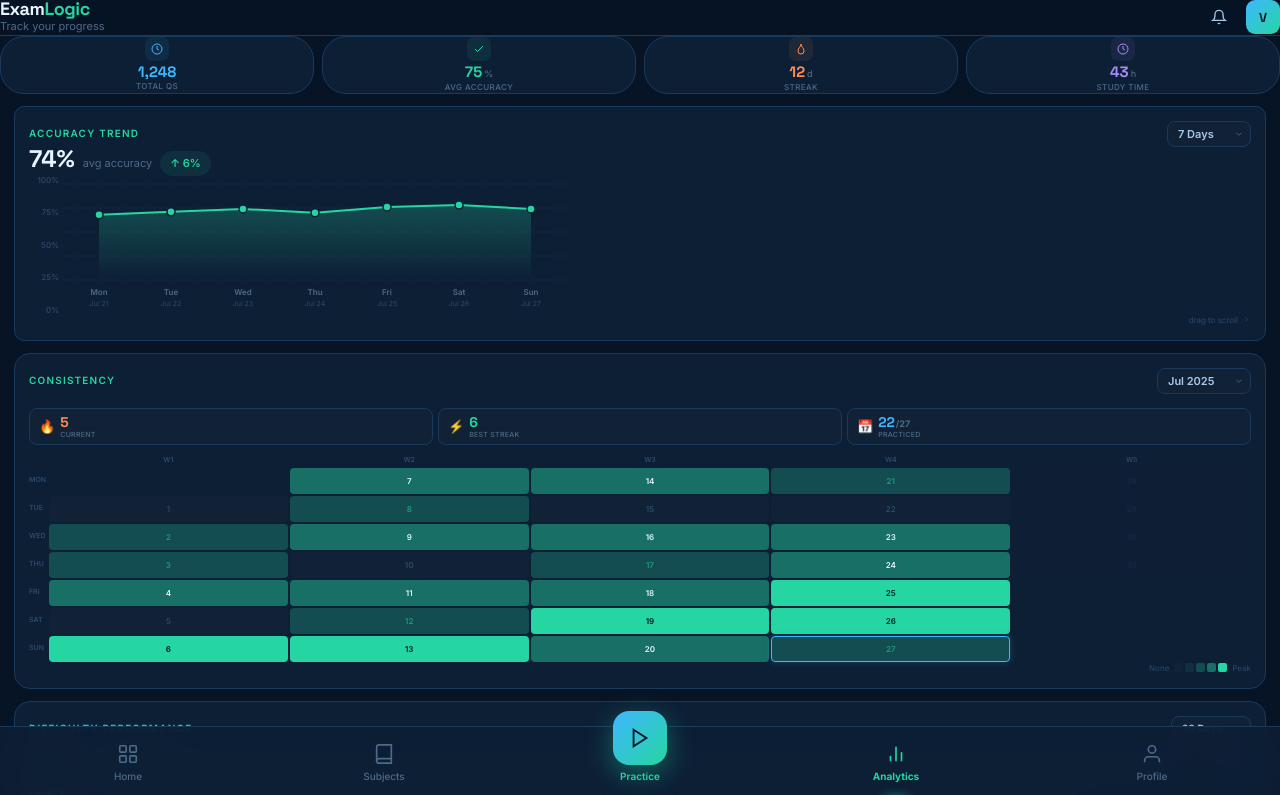
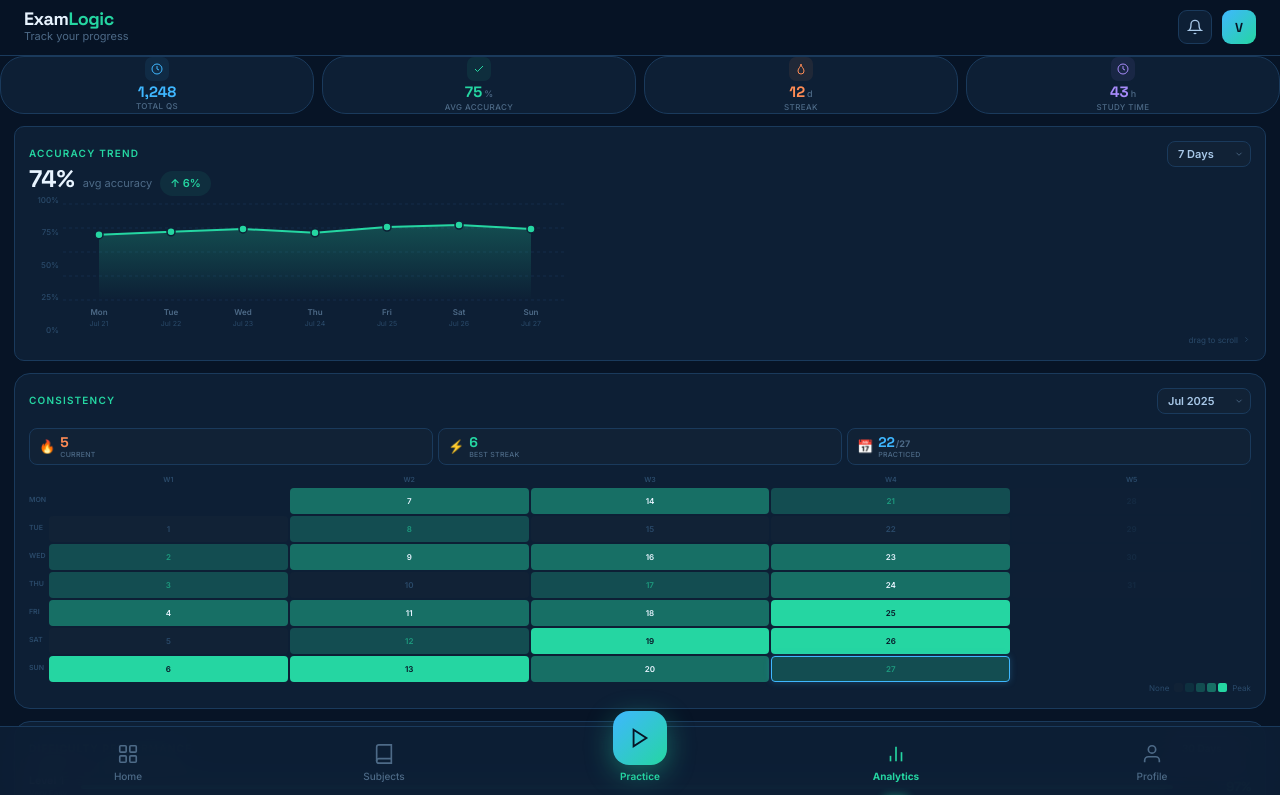
Before and after one commit to examforge99/examlogic, a Next.js app: page /analytics in a window 1280 px wide. Shown: the top 795 px of the page. Built offline with nearby package versions, Linux system fonts and the light colour scheme.

Commit message:
Refactor TopBar styles from className to inline styles

```diff
--- a/src/components/ui/TopBar.tsx
+++ b/src/components/ui/TopBar.tsx
@@ -42,28 +42,42 @@ export default function TopBar({
   }, [showNotif])
 
   return (
-<div className="
-  sticky top-0 z-[100]
-  bg-[#071426ee]
-  backdrop-blur-md
-  border-b border-[#1a3a5c]
-  px-6 py-[10px]
-  flex items-center justify-between
-  gap-3
-">
+    <div style={{
+      position: 'sticky',
+      top: 0,
+      zIndex: 100,
+      backgroundColor: 'rgba(7, 20, 38, 0.93)',
+      backdropFilter: 'blur(12px)',
+      WebkitBackdropFilter: 'blur(12px)',
+      borderBottom: '1px solid #1a3a5c',
+      padding: '10px 24px',
+      display: 'flex',
+      alignItems: 'center',
+      justifyContent: 'space-between',
+      gap: '12px',
+    }}>
 
       {/* Left — logo or back button */}
-      <div className="flex-shrink-0">
+      <div style={{ flexShrink: 0 }}>
         {showBack ? (
-          <div className="flex items-center gap-3">
+          <div style={{ display: 'flex', alignItems: 'center', gap: '12px' }}>
             <button
               onClick={() => router.back()}
-              className="
-                w-[34px] h-[34px] rounded-[9px]
-                bg-[#0d1f35] border border-[#1a3a5c]
-                flex items-center justify-center
-                active:opacity-70 transition-opacity
-              "
+              style={{
+                width: '34px',
+                height: '34px',
+                borderRadius: '9px',
+                backgroundColor: '#0d1f35',
+                border: '1px solid #1a3a5c',
+                display: 'flex',
+                alignItems: 'center',
+                justifyContent: 'center',
+                cursor: 'pointer',
+                transition: 'opacity 0.15s ease',
+              }}
+              onMouseDown={(e) => { e.currentTarget.style.opacity = '0.7'; }}
+              onMouseUp={(e) => { e.currentTarget.style.opacity = '1'; }}
+              onMouseLeave={(e) => { e.currentTarget.style.opacity = '1'; }}
             >
               <svg width={16} height={16} viewBox="0 0 24 24" fill="none" stroke="#a8c8e8" strokeWidth={2}>
                 <polyline points="15 18 9 12 15 6" />
@@ -71,26 +85,44 @@ export default function TopBar({
             </button>
             {title && (
               <p
-                className="text-[17px] font-bold text-[#e8f4ff] leading-none"
-                style={{ fontFamily: spaceGrotesk.style.fontFamily }}
+                style={{
+                  fontSize: '17px',
+                  fontWeight: 700,
+                  color: '#e8f4ff',
+                  lineHeight: 1,
+                  fontFamily: spaceGrotesk.style.fontFamily,
+                  margin: 0,
+                }}
               >
                 {title}
               </p>
             )}
           </div>
         ) : (
-          <div className="flex flex-col">
+          <div style={{ display: 'flex', flexDirection: 'column' }}>
             <p
-              className="text-[18px] font-bold tracking-tight leading-none"
-              style={{ fontFamily: spaceGrotesk.style.fontFamily }}
+              style={{
+                fontSize: '18px',
+                fontWeight: 700,
+                letterSpacing: '-0.025em',
+                lineHeight: 1,
+                fontFamily: spaceGrotesk.style.fontFamily,
+                margin: 0,
+              }}
             >
-              <span className="text-[#e8f4ff]">Exam</span>
-              <span className="text-[#25d6a2]">Logic</span>
+              <span style={{ color: '#e8f4ff' }}>Exam</span>
+              <span style={{ color: '#25d6a2' }}>Logic</span>
             </p>
             {subtitle && (
               <p
-                className="text-[11px] text-[#4d6a87] mt-[2px]"
-                style={{ fontFamily: inter.style.fontFamily }}
+                style={{
+                  fontSize: '11px',
+                  color: '#4d6a87',
+                  marginTop: '2px',
+                  fontFamily: inter.style.fontFamily,
+                  margin: 0,
+                  marginTop: '2px',
+                }}
               >
                 {subtitle}
               </p>
@@ -100,30 +132,44 @@ export default function TopBar({
       </div>
 
       {/* Right — notif + avatar or custom element */}
-      <div className="flex items-center gap-[10px] flex-shrink-0">
+      <div style={{ display: 'flex', alignItems: 'center', gap: '10px', flexShrink: 0 }}>
         {rightElement ?? (
           <>
             {showNotif && (
               <button
                 onClick={onNotifClick}
-                className="
-                  relative w-[34px] h-[34px] rounded-[9px]
-                  bg-[#0d1f35] border border-[#1a3a5c]
-                  flex items-center justify-center
-                  active:opacity-70 transition-opacity
-                "
+                style={{
+                  position: 'relative',
+                  width: '34px',
+                  height: '34px',
+                  borderRadius: '9px',
+                  backgroundColor: '#0d1f35',
+                  border: '1px solid #1a3a5c',
+                  display: 'flex',
+                  alignItems: 'center',
+                  justifyContent: 'center',
+                  cursor: 'pointer',
+                  transition: 'opacity 0.15s ease',
+                }}
+                onMouseDown={(e) => { e.currentTarget.style.opacity = '0.7'; }}
+                onMouseUp={(e) => { e.currentTarget.style.opacity = '1'; }}
+                onMouseLeave={(e) => { e.currentTarget.style.opacity = '1'; }}
               >
                 <svg width={16} height={16} viewBox="0 0 24 24" fill="none" stroke="#a8c8e8" strokeWidth={2}>
                   <path d="M18 8A6 6 0 0 0 6 8c0 7-3 9-3 9h18s-3-2-3-9" />
                   <path d="M13.73 21a2 2 0 0 1-3.46 0" />
                 </svg>
                 {hasNotification && (
-                  <span className="
-                    absolute top-[5px] right-[5px]
-                    w-[6px] h-[6px] rounded-full
-                    bg-[#3FB7FF]
-                    border-[1.5px] border-[#071426]
-                  " />
+                  <span style={{
+                    position: 'absolute',
+                    top: '5px',
+                    right: '5px',
+                    width: '6px',
+                    height: '6px',
+                    borderRadius: '50%',
+                    backgroundColor: '#3FB7FF',
+                    border: '1.5px solid #071426',
+                  }} />
                 )}
               </button>
             )}
@@ -131,16 +177,24 @@ export default function TopBar({
             {showAvatar && (
               <button
                 onClick={onAvatarClick}
-                className="
-                  w-[34px] h-[34px] rounded-[9px]
-                  flex items-center justify-center
-                  text-[13px] font-bold text-[#071426]
-                  active:opacity-70 transition-opacity
-                "
                 style={{
+                  width: '34px',
+                  height: '34px',
+                  borderRadius: '9px',
+                  display: 'flex',
+                  alignItems: 'center',
+                  justifyContent: 'center',
+                  fontSize: '13px',
+                  fontWeight: 700,
+                  color: '#071426',
+                  cursor: 'pointer',
+                  transition: 'opacity 0.15s ease',
                   fontFamily: spaceGrotesk.style.fontFamily,
                   background: 'linear-gradient(135deg, #3FB7FF, #25d6a2)',
                 }}
+                onMouseDown={(e) => { e.currentTarget.style.opacity = '0.7'; }}
+                onMouseUp={(e) => { e.currentTarget.style.opacity = '1'; }}
+                onMouseLeave={(e) => { e.currentTarget.style.opacity = '1'; }}
               >
                 {avatarInitial}
               </button>
```
